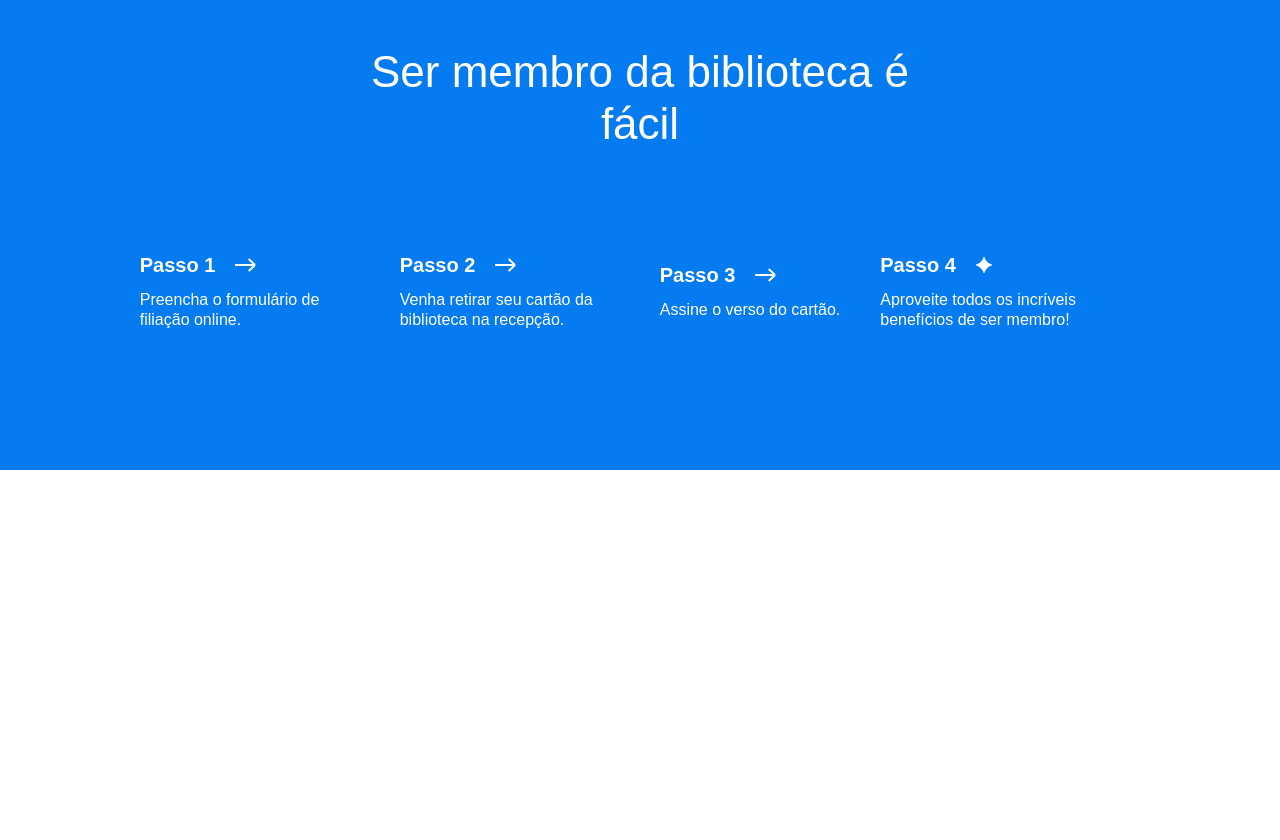
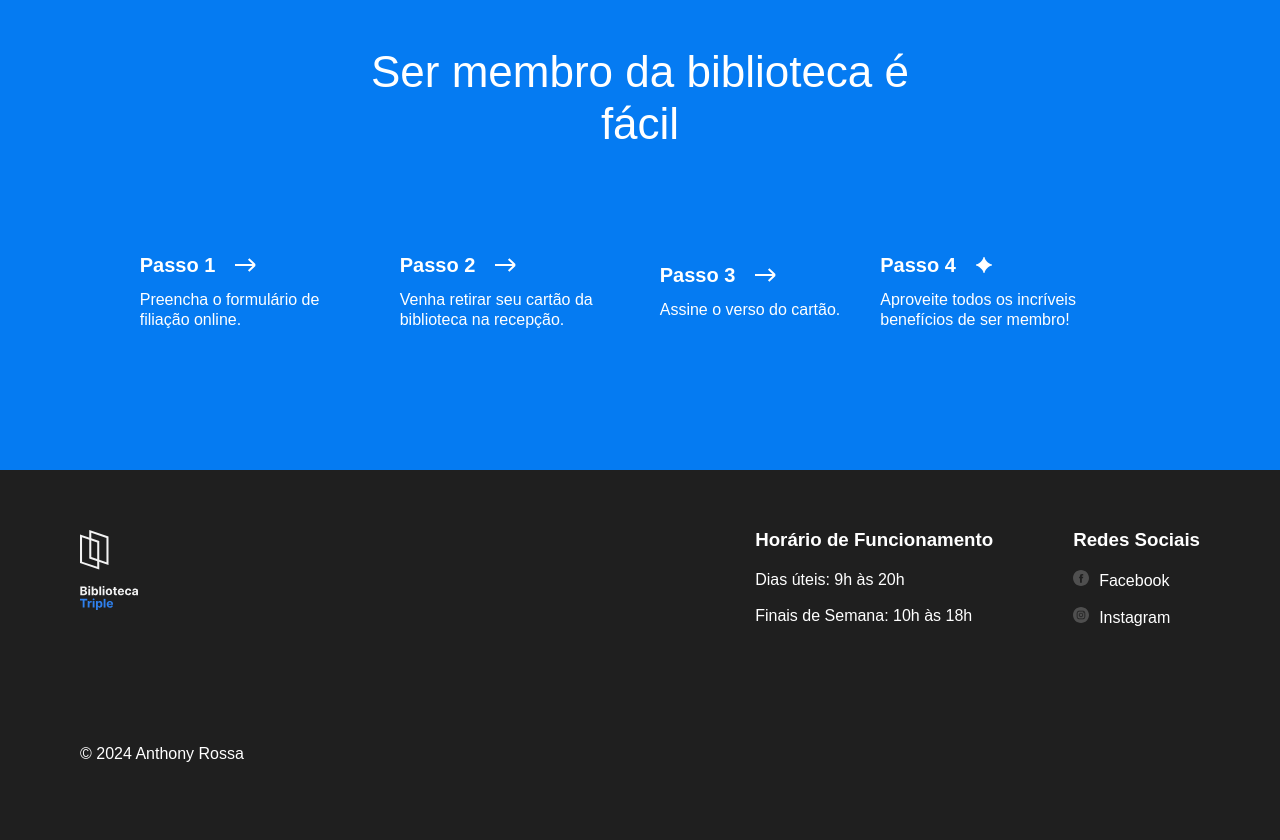
Before and after one commit to AnthonyRossa/web_project_library_pt, a plain HTML site: page index.html in a window 1280 px wide. Shown: the part 3044-3884 px from the top of the page. Before the commit the page ends 3514 px from the top, so only its background shows below. Drawn offline with Linux system fonts and the light colour scheme.

Commit message:
rodapé adicionado

```diff
--- a/index.html
+++ b/index.html
@@ -271,6 +271,51 @@
             </li>
           </ul>
         </section>
+        <footer class="footer">
+          <div class="footer__columns">
+            <div class="footer__column">
+              <img
+                src="/images/logo_white.svg"
+                alt="logo tripleten"
+                class="footer__logo"
+              />
+            </div>
+            <div class="footer__column footer__column_content_hours">
+              <h3 class="footer__column-heading">Horário de Funcionamento</h3>
+              <li class="footer__list">
+                <ul class="footer__list-item">
+                  Dias úteis: 9h às 20h
+                </ul>
+                <ul class="footer__list-item">
+                  Finais de Semana: 10h às 18h
+                </ul>
+              </li>
+            </div>
+
+            <div class="footer__column footer__column_content_social">
+              <h3 class="footer__column-heading">Redes Sociais</h3>
+              <li class="footer__list">
+                <ul class="footer__list-item">
+                  <a class="footer__column-link" href="#"
+                    ><img
+                      src="images/facebook_white.svg"
+                      class="footer__social-icon"
+                    />Facebook</a
+                  >
+                </ul>
+                <ul class="footer__list-item">
+                  <a class="footer__column-link" href="#"
+                    ><img
+                      src="images/instagram_white.svg"
+                      class="footer__social-icon"
+                    />Instagram</a
+                  >
+                </ul>
+              </li>
+            </div>
+          </div>
+          <p class="footer__copyright">© 2024 Anthony Rossa</p>
+        </footer>
       </main>
     </div>
   </body>
--- a/styles/style.css
+++ b/styles/style.css
@@ -337,31 +337,43 @@
 
 .footer {
   box-sizing: border-box;
+  background-color: #1f1f1f;
+  color: #ffffff;
+  padding: 60px 80px;
 }
 
 .footer__columns {
+  display: flex;
+  justify-content: flex-end;
 }
 
 .footer__column_content_hours {
+  margin-right: 80px;
+  margin-left: auto;
 }
 
 .footer__column_content_social {
 }
 
 .footer__logo {
+  width: 58px;
+  height: 80px;
 }
 
 .footer__column-heading {
+  margin-top: 0px;
+  margin-bottom: 20px;
 }
 
 .footer__list {
-  /* O código abaixo remove os estilos do navegador padrão para listas */
   list-style-type: none;
   padding: 0;
   margin: 0;
 }
 
 .footer__list-item {
+  padding: 0px;
+  margin-bottom: 16px;
 }
 
 .footer__column-link {
@@ -370,7 +382,11 @@
 }
 
 .footer__social-icon {
+  margin-right: 10px;
+  height: 16px;
+  width: 16px;
 }
 
 .footer__copyright {
+  margin-top: 100px;
 }
```
